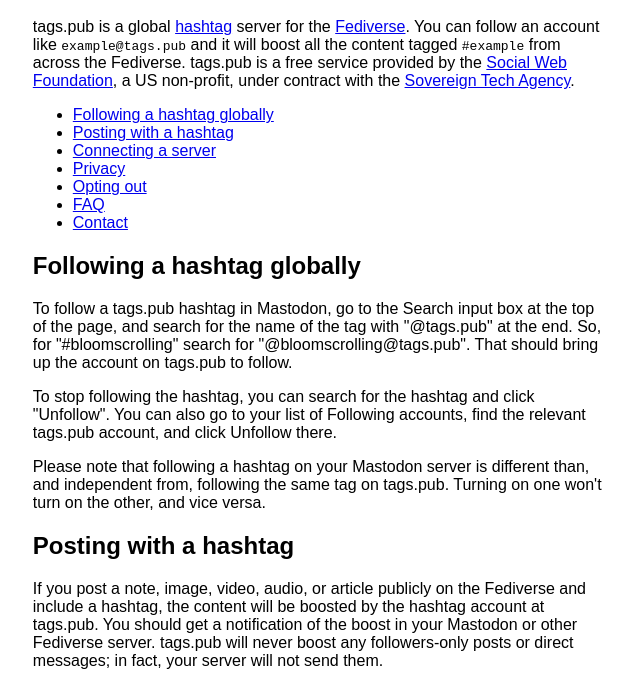
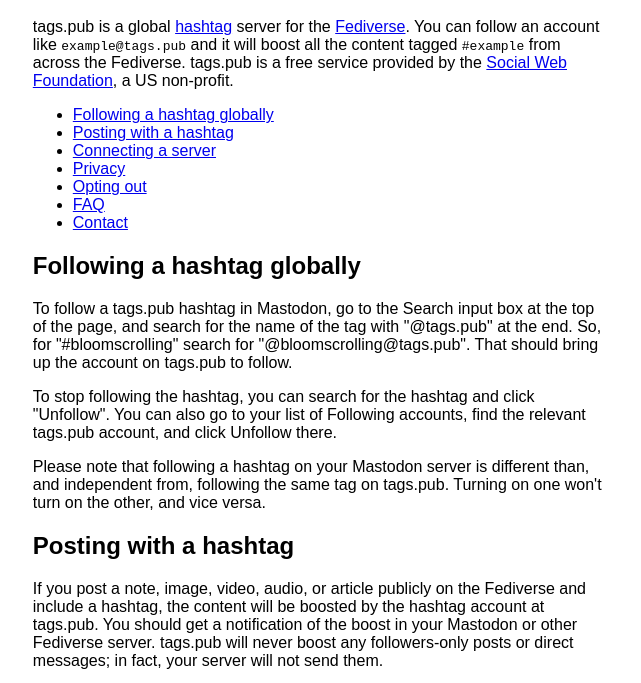
Before and after one commit to social-web-foundation/tags.pub, a website: page web/index.html in a window 1280 px wide. Shown: the part 72-755 px from the top of the page, without its empty margins (318-959 px from the left). Drawn offline with Linux system fonts and the light colour scheme.

Commit message:
doc: one clear responsible party for tags.pub

```diff
--- a/web/index.html
+++ b/web/index.html
@@ -22,7 +22,7 @@
     tags.pub is a global <a href="https://en.wikipedia.org/wiki/Hashtag">hashtag</a> server for the <a
       href="https://en.wikipedia.org/wiki/Fediverse">Fediverse</a>. You can follow an account like
     <code>example@tags.pub</code> and it will boost all the content tagged <code>#example</code> from across the
-    Fediverse. tags.pub is a free service provided by the <a href="https://socialwebfoundation.org/">Social Web Foundation</a>, a US non-profit, under contract with the <a href="https://sovereign.tech">Sovereign Tech Agency</a>.
+    Fediverse. tags.pub is a free service provided by the <a href="https://socialwebfoundation.org/">Social Web Foundation</a>, a US non-profit.
   </p>
   <nav>
     <ul>
```
